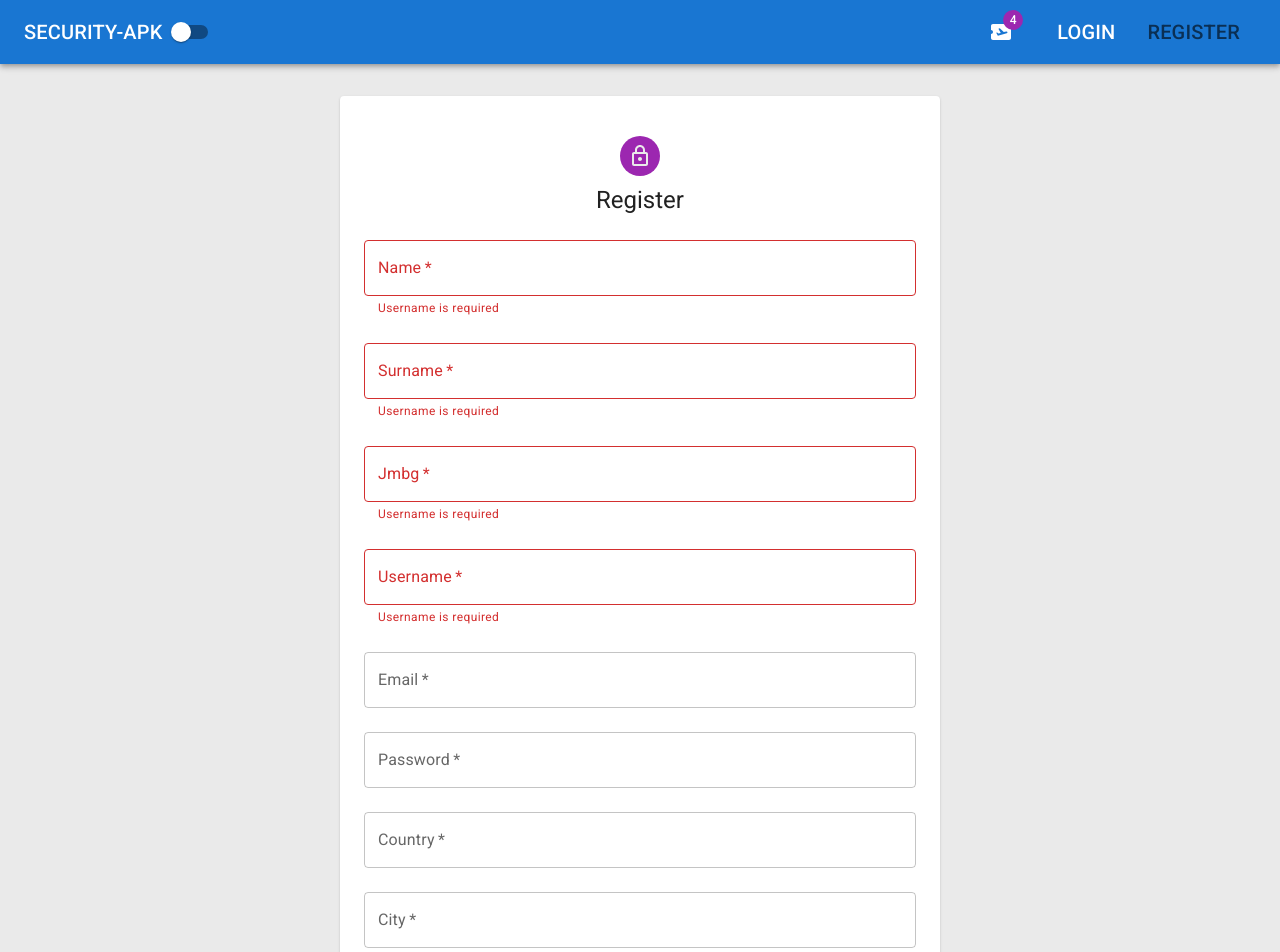
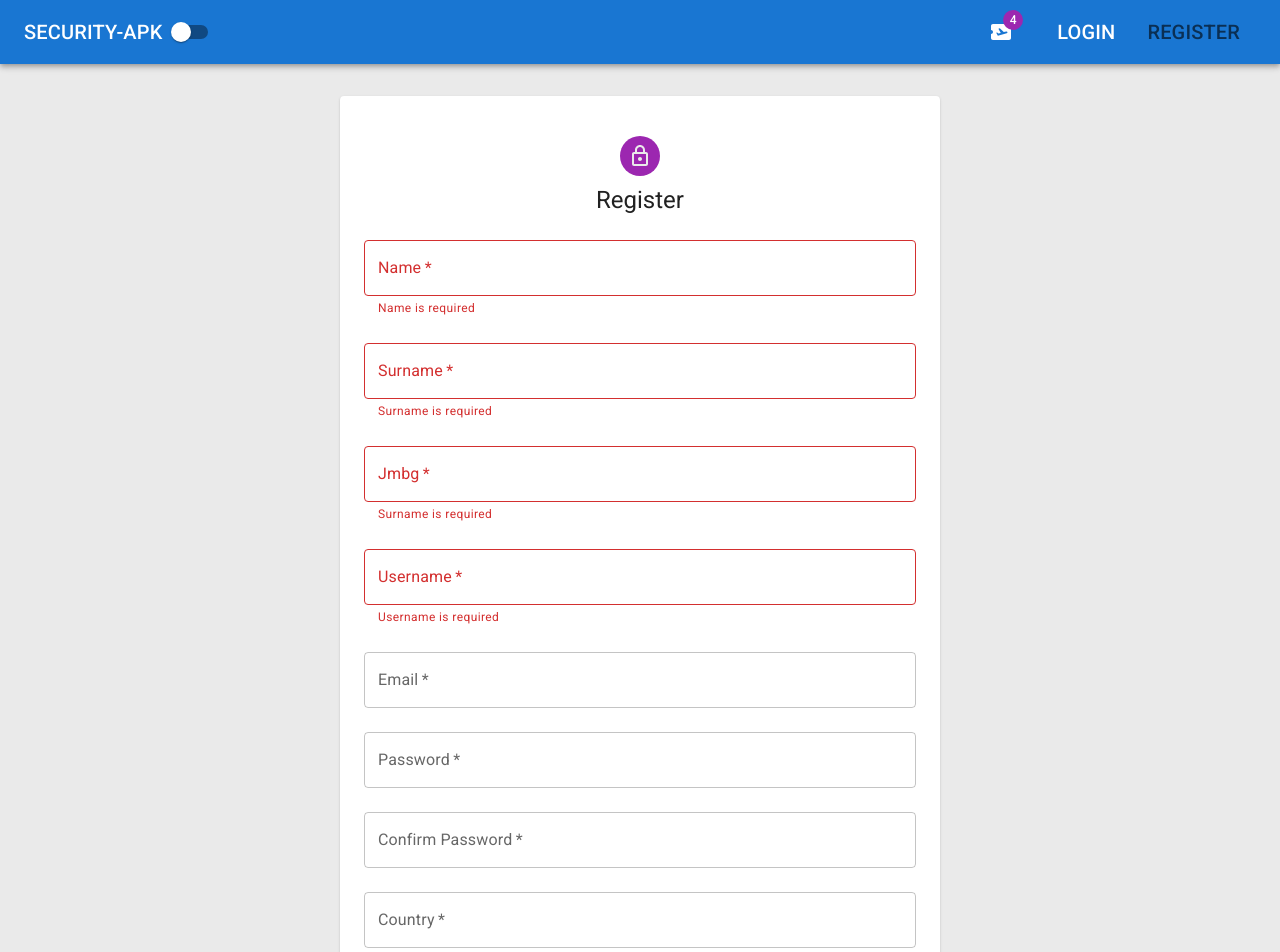
Before and after one commit to Petarpop202/BSEP-Security-sysitem, a React (Create React App) app in the folder Main Apk/Main Apk-FRONTEND/new-security-apk/: page /register in a window 1280 px wide. Shown: the top 952 px of the page. Built offline with nearby package versions, Linux system fonts and the light colour scheme.

Commit message:
registration and refresh rate

```diff
--- a/Main Apk/Main Apk-FRONTEND/new-security-apk/package.json
+++ b/Main Apk/Main Apk-FRONTEND/new-security-apk/package.json
@@ -37,7 +37,8 @@
     "stream-browserify": "^3.0.0",
     "typescript": "^4.9.5",
     "util": "^0.12.5",
-    "web-vitals": "^2.1.4"
+    "web-vitals": "^2.1.4",
+    "yup": "^1.2.0"
   },
   "scripts": {
     "start": "react-scripts start",
--- a/Main Apk/Main Apk-FRONTEND/new-security-apk/src/app/layout/App.tsx
+++ b/Main Apk/Main Apk-FRONTEND/new-security-apk/src/app/layout/App.tsx
@@ -6,8 +6,8 @@ import { useEffect, useState } from 'react';
 import { Outlet } from 'react-router-dom';
 import { ToastContainer } from 'react-toastify';
 import 'react-toastify/dist/ReactToastify.css';
-import { useAppDispatch } from '../apk/configureApk';
-import { fetchCurrentUser } from '../../features/account/accountSlice';
+import { useAppDispatch, useAppSelector } from '../apk/configureApk';
+import { fetchCurrentUser, isLoggedUser, refreshUser } from '../../features/account/accountSlice';
 
 function App() {
   const dispatch = useAppDispatch();
@@ -23,7 +23,7 @@ function App() {
   })
 
   useEffect(() => {
-    dispatch(fetchCurrentUser());
+    dispatch(isLoggedUser());
   }, [dispatch])
 
   function handleThemeChange() {
--- a/Main Apk/Main Apk-FRONTEND/new-security-apk/src/features/account/Register.tsx
+++ b/Main Apk/Main Apk-FRONTEND/new-security-apk/src/features/account/Register.tsx
@@ -1,13 +1,12 @@
 import { LockOutlined } from "@mui/icons-material";
 import { LoadingButton } from "@mui/lab";
 import { Container, Paper, Avatar, Typography, Box, TextField, Grid, Select, MenuItem, InputLabel } from "@mui/material";
-import { useState } from "react";
 import { useForm } from "react-hook-form";
-import { FieldValues } from "react-hook-form/dist/types";
 import { useNavigate, Link } from "react-router-dom";
 import { toast } from "react-toastify";
 import agent from "../../app/api/agent";
-import { User } from "../../app/models/User";
+
+
 
 
 export default function Register() {
@@ -16,7 +15,6 @@ export default function Register() {
     const { register, handleSubmit, setError, formState: { isSubmitting, errors, isValid } } = useForm({
         mode: 'onTouched'
     })
-
 
     function handleApiErrors(errors: any) {
         console.log(errors);
@@ -32,6 +30,22 @@ export default function Register() {
             });
         }
     }
+
+    function handlePassword(event: React.ChangeEvent<HTMLInputElement>) {
+        const { name, value } = event.target;
+        const form = event.target.form;
+
+        if (form) {
+          const passwordConfirmField = form.password.value; // Accessing the value of the password confirmation field
+
+          if (value !== passwordConfirmField) {
+            setError('passwordConfirm', {
+              type: 'validate',
+              message: 'Passwords do not match',
+            });
+          }else setError('passwordConfirm', {}, {shouldFocus:false});
+        }
+      }
 
     const options = [
         {
@@ -54,14 +68,15 @@ export default function Register() {
             </Typography>
             <Box component="form"
                 noValidate sx={{ mt: 1 }}
-                onSubmit={handleSubmit(data => agent.Account.register(data)
+                onSubmit={handleSubmit(data => {
+                    agent.Account.register(data)
                     .then(() => {
                         toast.success('Registration successful - you can now login');
                         navigate('/login');
                     })
                     .catch(() => {
                         toast.error('Invalid parameters!')
-                    }))}
+                    })})}
             >
                 <TextField
                     margin="normal"
@@ -70,8 +85,8 @@ export default function Register() {
                     label="Name"
                     autoFocus
                     {...register('name', { required: 'Name is required' })}
-                    error={!!errors.username}
-                    helperText={errors?.username?.message as string}
+                    error={!!errors.name}
+                    helperText={errors?.name?.message as string}
                 />
                 <TextField
                     margin="normal"
@@ -80,8 +95,8 @@ export default function Register() {
                     label="Surname"
                     autoFocus
                     {...register('surname', { required: 'Surname is required' })}
-                    error={!!errors.username}
-                    helperText={errors?.username?.message as string}
+                    error={!!errors.surname}
+                    helperText={errors?.surname?.message as string}
                 />
                 <TextField
                     margin="normal"
@@ -90,8 +105,8 @@ export default function Register() {
                     label="Jmbg"
                     autoFocus
                     {...register('jmbg', { required: 'Surname is required' })}
-                    error={!!errors.username}
-                    helperText={errors?.username?.message as string}
+                    error={!!errors.jmbg}
+                    helperText={errors?.jmbg?.message as string}
                 />
                 <TextField
                     margin="normal"
@@ -126,6 +141,17 @@ export default function Register() {
                     margin="normal"
                     required
                     fullWidth
+                    label="Confirm Password"
+                    type="password"
+                    name="passwordConfirm"
+                    onInput={handlePassword}
+                    error={!!errors.passwordConfirm}
+                    helperText={errors?.passwordConfirm?.message as string}
+                />
+                <TextField
+                    margin="normal"
+                    required
+                    fullWidth
                     label="Country"
                     autoFocus
                     {...register('address.country', { required: 'Country is required' })}
@@ -139,8 +165,8 @@ export default function Register() {
                     label="City"
                     autoFocus
                     {...register('address.city', { required: 'City is required' })}
-                    // error={!!errors.username}
-                    // helperText={errors?.username?.message as string}
+                    //error={!!errors?.address?.city}
+                    //helperText={errors?.address?.city?.message || ''}
                 />
                 <TextField
                     margin="normal"
--- a/Main Apk/Main Apk-FRONTEND/new-security-apk/src/features/account/accountSlice.ts
+++ b/Main Apk/Main Apk-FRONTEND/new-security-apk/src/features/account/accountSlice.ts
@@ -63,6 +63,27 @@ export const refreshUser = createAsyncThunk<User,  FieldValues>(
     }
 )
 
+export const isLoggedUser = createAsyncThunk<User>(
+    'account/isLoggedUser',
+    async (_, thunkAPI) => {
+        try {
+            const userString = localStorage.getItem('user');
+            let user1 = null;
+            if (userString !== null) {
+             try {
+              user1 = JSON.parse(userString);
+            } catch (error) {
+                console.error('Greška pri parsiranju JSON-a:', error);
+            }
+            }
+
+            return user1;
+        } catch (error: any) {
+            return thunkAPI.rejectWithValue({error: error.data})
+        }
+    }
+)
+
 //const user = await agent.Account.currentUser();
 export const fetchCurrentUser = createAsyncThunk<User>(
     'account/fetchCurrentUser',
@@ -109,7 +130,7 @@ export const accountSlice = createSlice({
         builder.addCase(refreshUser.fulfilled, (state, action) => {
             state.user = action.payload;
         });
-        builder.addMatcher(isAnyOf(signInUser.fulfilled, fetchCurrentUser.fulfilled), (state, action) =>{
+        builder.addMatcher(isAnyOf(signInUser.fulfilled, fetchCurrentUser.fulfilled, isLoggedUser.fulfilled), (state, action) =>{
             state.user = action.payload;
         });
         builder.addMatcher(isAnyOf(signInUser.rejected), (state, action) => {
```
Also changed, not shown: 1 other file (tests, documents, lock files or other folders).
